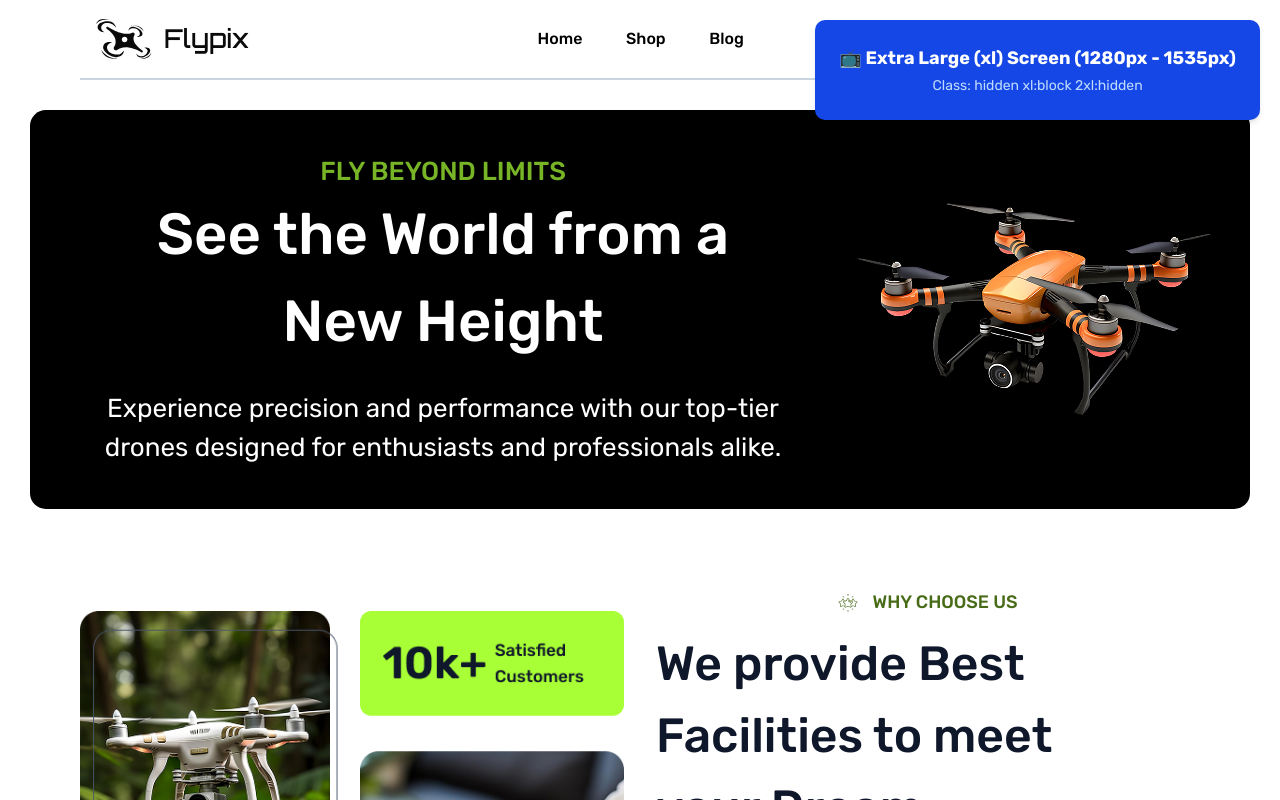
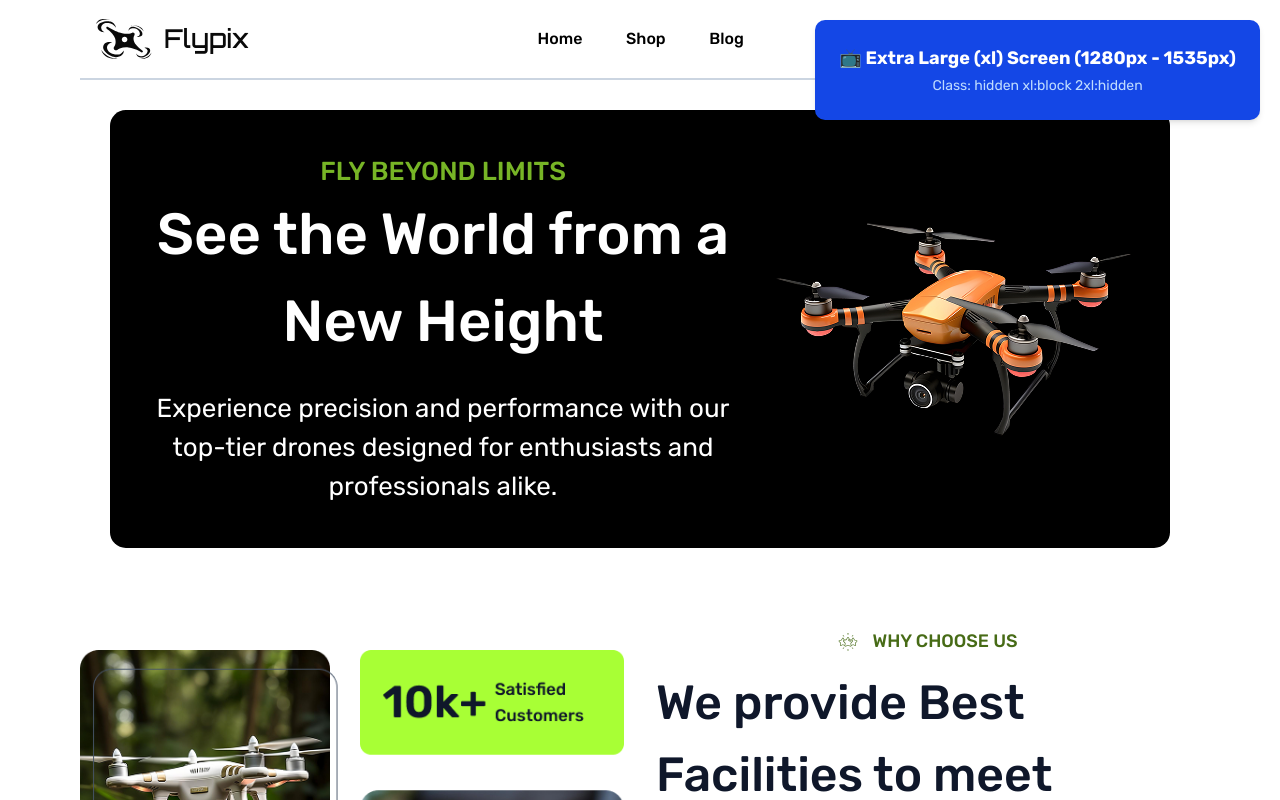
Before and after one commit to Sakib923/Flypix, a React (Vite) app: page / in a window 1280 px wide. Shown: the top 800 px of the page. Built offline with nearby package versions, Linux system fonts and the light colour scheme.

Commit message:
refactor(Banner): improve layout structure and enhance responsiveness

```diff
--- a/src/pages/HomePage/components/Banner.jsx
+++ b/src/pages/HomePage/components/Banner.jsx
@@ -1,13 +1,25 @@
 export default function Banner() {
     return (
-        <div className=" flex flex-col md:flex-row  px-9.25  py-10.5 mx-0 sm:mx-0 md:mx-[24px] lg:mx-[30px] mt-7.5 h-fit  bg-black rounded-0 md:rounded-3xl items-center justify-between gap-y-[32px] md:gap-[35px] lg:gap-auto">
-            <div className=" text-white text-center">
-                <h2 className="text-[#77B526] text-[12px] sm:text-[12px] md:text-[14px] lg:text-[20px] xl:text-[26px] font-medium">FLY BEYOND LIMITS</h2>
-                <h1 className="text-[28px] sm:text-[28px] md:text-[32px] lg:text-[42px] xl:text-[58px] text-pretty font-medium mb-6">See the World from a New Height</h1>
-                <p className="text-[14px] sm:text-[14px] md:text-[14px] lg:text-[20px] xl:text-[26px] ">Experience precision and performance with our top-tier drones designed for enthusiasts and professionals alike.</p>
-
+        <div className="sm:px-[0px] md:px-[24px] lg:px-[52px] xl:px-[80px] 2xl:px-[80px]">
+            <div className="rounded-0 lg:gap-auto mt-7.5 flex h-fit flex-col items-center justify-between gap-y-[32px] bg-black px-9.25 py-10.5 md:flex-row md:gap-[35px] md:rounded-3xl lg:mx-[30px]">
+                <div className="text-center text-white">
+                    <h2 className="text-[12px] font-medium text-[#77B526] sm:text-[12px] md:text-[14px] lg:text-[20px] xl:text-[26px]">
+                        FLY BEYOND LIMITS
+                    </h2>
+                    <h1 className="mb-6 text-[28px] font-medium text-pretty sm:text-[28px] md:text-[32px] lg:text-[42px] xl:text-[58px]">
+                        See the World from a New Height
+                    </h1>
+                    <p className="text-[14px] sm:text-[14px] md:text-[14px] lg:text-[20px] xl:text-[26px]">
+                        Experience precision and performance with our top-tier
+                        drones designed for enthusiasts and professionals alike.
+                    </p>
+                </div>
+                <img
+                    src="src/assets/images/Drone.png"
+                    className="aspect-auto h-auto w-[359px] object-contain sm:w-[359px] md:w-[358.826px] lg:w-[500px] xl:w-[630px]"
+                    alt={'Drone Image'}
+                />
             </div>
-            <img src= "src/assets/images/Drone.png" className="w-[359px] sm:w-[359px] md:w-[358.826px] lg:w-[500px] xl:w-[630px] h-auto aspect-auto object-contain" alt={'Drone Image'}/>
         </div>
-    )
+    );
 }
```
